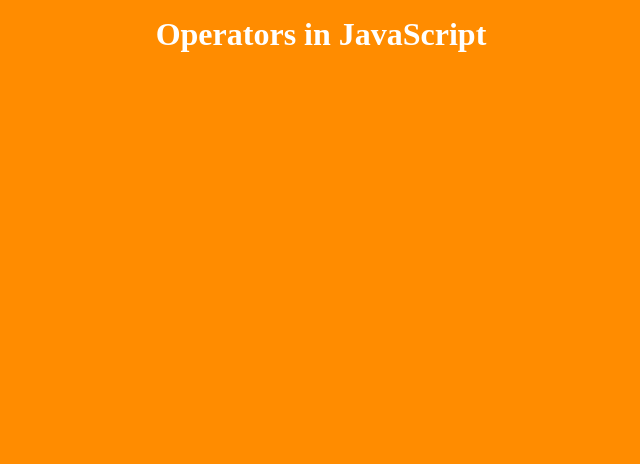
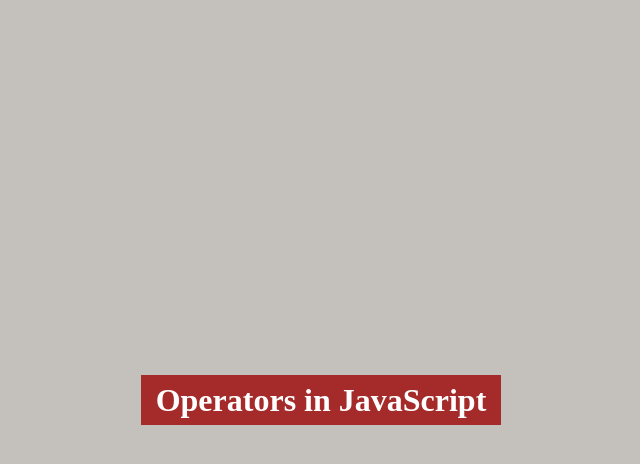
Before and after one commit to gptshubham/JavaScript_Projects, a plain HTML site: page javascript-core-programming-anurag-singh/07_operators/index.html in a window 1280 px wide. Shown: the whole page, without its empty margins (319-959 px from the left). Drawn offline with Linux system fonts and the light colour scheme.

Commit message:
explored compound operators, increment and decrement in JS

```diff
--- a/javascript-core-programming-anurag-singh/07_operators/index.html
+++ b/javascript-core-programming-anurag-singh/07_operators/index.html
@@ -8,6 +8,10 @@
     <script src="./script.js"></script>
   </head>
   <body>
-    <h1>Operators in JavaScript</h1>
+    <div class="container">
+      <div class="operators">
+        <h1>Operators in JavaScript</h1>
+      </div>
+    </div>
   </body>
 </html>
--- a/javascript-core-programming-anurag-singh/07_operators/script.js
+++ b/javascript-core-programming-anurag-singh/07_operators/script.js
@@ -1,9 +1,9 @@
 // Equality Operator
-const userAge1 = 18;
-const userAge2 = 25;
-const userAge3 = "18";
-const userAge4 = 55;
-const userAge5 = 65;
+const userAge1 = 18
+const userAge2 = 25
+const userAge3 = '18'
+const userAge4 = 55
+const userAge5 = 65
 
 // ==  (Loose Equality Operator) --> [does type coercion]
 // type coercion ==> Implicit Type Conversion
@@ -48,65 +48,106 @@
 // Logical Operators
 
 // && and ||
-console.log(5 < 7 && 8 > 4);
-console.log(5 > 7 && 8 > 4);
+console.log(5 < 7 && 8 > 4)
+console.log(5 > 7 && 8 > 4)
 
 // youth
 // As per UN, a youth is someone within the age range of [15, 24]
-let isYouth = userAge1 >= 15 && userAge1 <= 24;
-console.log(isYouth);
+let isYouth = userAge1 >= 15 && userAge1 <= 24
+console.log(isYouth)
 
-isYouth = userAge2 >= 15 && userAge2 <= 24;
-console.log(isYouth);
+isYouth = userAge2 >= 15 && userAge2 <= 24
+console.log(isYouth)
 
 // senior citizen
 // As per Income Tax Act of India, a Senior Citizen is some within the age range of [50,60]
-let isSeniorCitizen = userAge4 >= 50 && userAge4 <= 60;
-console.log(isSeniorCitizen);
-isSeniorCitizen = userAge5 >= 50 && userAge5 <= 60;
-console.log(isSeniorCitizen);
+let isSeniorCitizen = userAge4 >= 50 && userAge4 <= 60
+console.log(isSeniorCitizen)
+isSeniorCitizen = userAge5 >= 50 && userAge5 <= 60
+console.log(isSeniorCitizen)
 
 // return value of Logical Operators ==> truthy or falsy values
 
 // Tricky Scenario 1
-const andResult = 0 && 2;
-console.log(andResult);
-console.log(Boolean(0 && 2));
+const andResult = 0 && 2
+console.log(andResult)
+console.log(Boolean(0 && 2))
 
 // Tricky Scenario 2
-const orResult = 0 || 2;
-console.log(orResult);
-console.log(Boolean(0 || 2));
+const orResult = 0 || 2
+console.log(orResult)
+console.log(Boolean(0 || 2))
 
 // Tricky Scenario 3
-const andResult2 = "" && "Hello"; // "" or 0
-console.log(andResult);
-const orResult2 = "" || "Hello";
-console.log(orResult2);
+const andResult2 = '' && 'Hello' // "" or 0
+console.log(andResult)
+const orResult2 = '' || 'Hello'
+console.log(orResult2)
 
 // Tricky Scenario 4
-const andResult3 = "Hello" && null;
-console.log(andResult3);
-const orResult3 = "Hello" || null;
-console.log(orResult3);
+const andResult3 = 'Hello' && null
+console.log(andResult3)
+const orResult3 = 'Hello' || null
+console.log(orResult3)
 
 // Tricky Scenario 5
-const andResult4 = "Hello" && 4 + 8;
-console.log(andResult4);
-const orResult4 = "Hello" || 4 + 8;
-console.log(orResult4);
-const orResult5 = undefined || 4 + 8;
-console.log(orResult5);
+const andResult4 = 'Hello' && 4 + 8
+console.log(andResult4)
+const orResult4 = 'Hello' || 4 + 8
+console.log(orResult4)
+const orResult5 = undefined || 4 + 8
+console.log(orResult5)
 
 // Tricky Scenario 6
-const andResult6 = "Hello" && console.log("Hello");
-console.log(andResult6);
-const orResult6 = undefined || console.log("Hello");
-console.log(orResult6);
+const andResult6 = 'Hello' && console.log('Hello')
+console.log(andResult6)
+const orResult6 = undefined || console.log('Hello')
+console.log(orResult6)
 
 // !
-console.log(!null);
-console.log(!!null);
+console.log(!null)
+console.log(!!null)
 
-console.log(!"hello");
-console.log(!!"hello");
+console.log(!'hello')
+console.log(!!'hello')
+
+// Combined Assignment (Compound Operators) Operator in JS
+
+// +=
+let num = 5
+num += 5
+console.log(num)
+
+// -=
+num -= 5
+console.log(num)
+
+// *=
+num *= 5
+console.log(num)
+
+// /=
+num /= 5
+console.log(num)
+
+// **=
+num **= 2
+console.log(num)
+
+// %=
+num %= 4
+console.log(num)
+
+// Increment ++ (pre & post)
+console.log(`Post Increment: ${num++}`)
+console.log(num)
+console.log(`Pre Increment: ${++num}`)
+console.log(num)
+
+// Decrement -- (pre & post)
+console.log(`Post Decrement: ${num--}`)
+console.log(num)
+console.log(`Pre Decrement: ${--num}`)
+console.log(num)
+
+// To apply increment and decrement, we cannot use const to declare variable as const does not allow reassignment
--- a/javascript-core-programming-anurag-singh/07_operators/style.css
+++ b/javascript-core-programming-anurag-singh/07_operators/style.css
@@ -2,10 +2,26 @@
   margin: 0;
   padding: 0;
   box-sizing: border-box;
-  background-color: darkorange;
 }
+
 h1 {
-  text-align: center;
   color: white;
-  margin-top: 1rem;
 }
+
+.container {
+  height: 100vh;
+  width: 100vw;
+  background-color: rgb(196, 192, 188);
+  display: flex;
+  justify-content: center;
+  align-items: center;
+}
+
+.operators {
+  height: 50px;
+  width: 360px;
+  background-color: brown;
+  display: flex;
+  justify-content: center;
+  align-items: center;
+}
```
